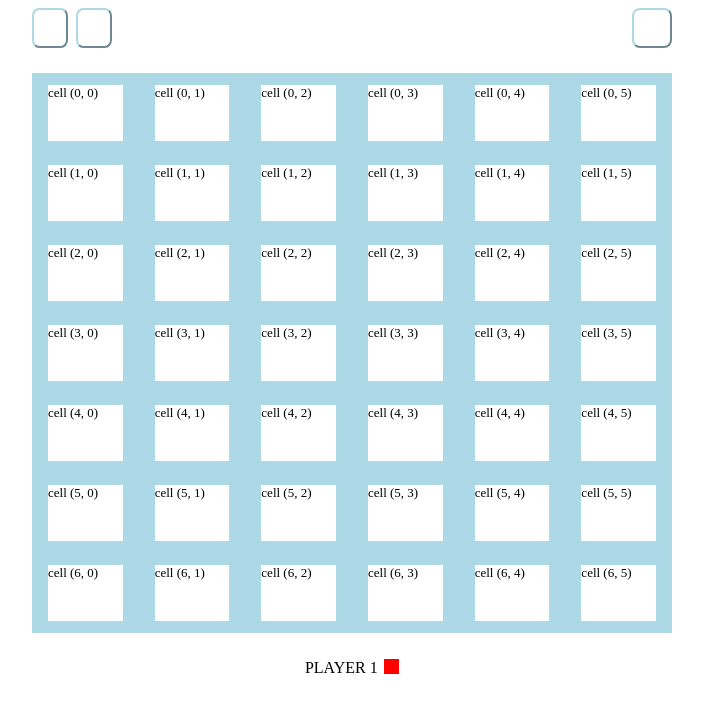
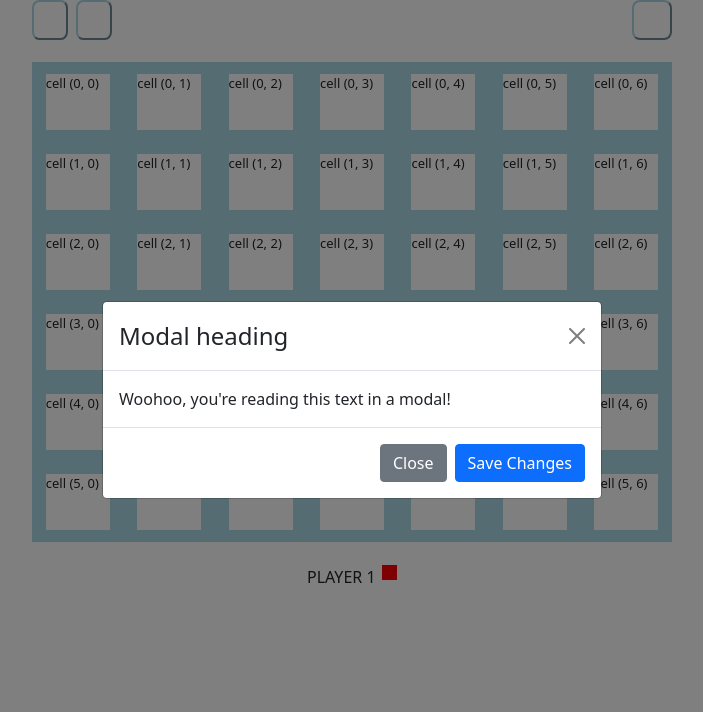
Before and after one commit to l-ilma/ConnectFour, a React (Create React App) app: page / in a window 1280 px wide. Shown: the top 712 px of the page, without its empty margins (288-991 px from the left). Built offline with nearby package versions, Linux system fonts and the light colour scheme; some icons are missing.

Commit message:
add templates for builder and singleton, and modal component

```diff
--- a/package.json
+++ b/package.json
@@ -10,7 +10,9 @@
     "@types/node": "^12.20.36",
     "@types/react": "^17.0.34",
     "@types/react-dom": "^17.0.11",
+    "bootstrap": "^5.1.3",
     "react": "^17.0.2",
+    "react-bootstrap": "^2.0.2",
     "react-dom": "^17.0.2",
     "react-icons": "^4.3.1",
     "react-scripts": "4.0.3",
--- a/src/App.tsx
+++ b/src/App.tsx
@@ -1,4 +1,5 @@
 import React from 'react';
+import 'bootstrap/dist/css/bootstrap.min.css';
 import './App.css';
 import Board from './components/Board';
 
--- a/src/components/Board.tsx
+++ b/src/components/Board/Board.tsx
@@ -1,4 +1,5 @@
 import React from 'react';
+import Modal from '../Modal';
 import './Board.css'
 import {
   FaSave,
@@ -11,7 +12,7 @@ class Board extends React.Component<any, any> {
     super(props);
 
     this.state = {
-      board: new Array(7).fill(new Array(6).fill(null)),
+      board: new Array(6).fill(new Array(7).fill(null)),
       player: 1
     }
   }
@@ -24,6 +25,7 @@ class Board extends React.Component<any, any> {
     const {board, player} = this.state;
     return (
       <div className="container">
+        <Modal />
         <div className="controls-top">
           <div className="undo-redo-container">
             <button title="Undo" className="ctrl-btn" style={{marginRight: '10%'}}><IoIosUndo/></button>
--- /dev/null
+++ b/src/components/Board/index.tsx
@@ -0,0 +1 @@
+export { default } from './Board';
--- /dev/null
+++ b/src/components/Modal/Modal.tsx
@@ -0,0 +1,40 @@
+import React from 'react';
+import BootstrapModal from 'react-bootstrap/Modal';
+import Button from "react-bootstrap/Button";
+
+
+class Modal extends React.Component<any, any> {
+  constructor(props: any) {
+    super(props);
+
+    this.state = {
+      showModal: true,
+    }
+  }
+
+  handleClose = () => this.setState({...this.state, showModal: false});
+  handleShow = () => this.setState({...this.state, showModal: true});
+
+  render() {
+
+    const { showModal } = this.state;
+    return (
+      <BootstrapModal show={showModal} onHide={this.handleClose} centered>
+        <BootstrapModal.Header closeButton>
+          <BootstrapModal.Title>Modal heading</BootstrapModal.Title>
+        </BootstrapModal.Header>
+        <BootstrapModal.Body>Woohoo, you're reading this text in a modal!</BootstrapModal.Body>
+        <BootstrapModal.Footer>
+          <Button variant="secondary" onClick={this.handleClose}>
+            Close
+          </Button>
+          <Button variant="primary" onClick={this.handleClose}>
+            Save Changes
+          </Button>
+        </BootstrapModal.Footer>
+      </BootstrapModal>
+    );
+  }
+}
+
+export default Modal;
--- /dev/null
+++ b/src/components/Modal/index.tsx
@@ -0,0 +1 @@
+export { default } from './Modal';
```
Also changed, not shown: src/services/file.ts (added, +21 -0 lines), src/services/game.ts (added, +54 -0 lines), src/components/Board/Board.css (renamed from src/components/Board.css), src/components/Modal/Modal.css (added), 1 other file (tests, documents, lock files or other folders).
